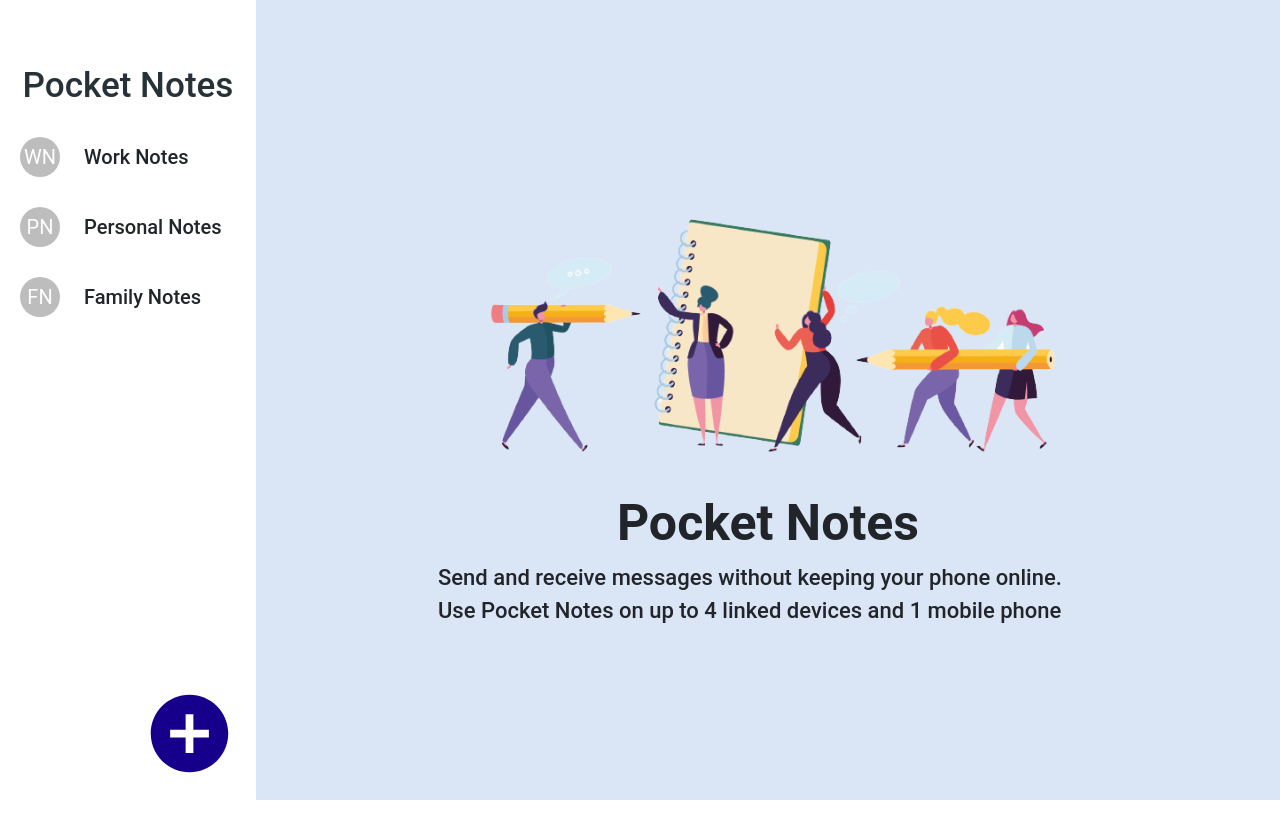
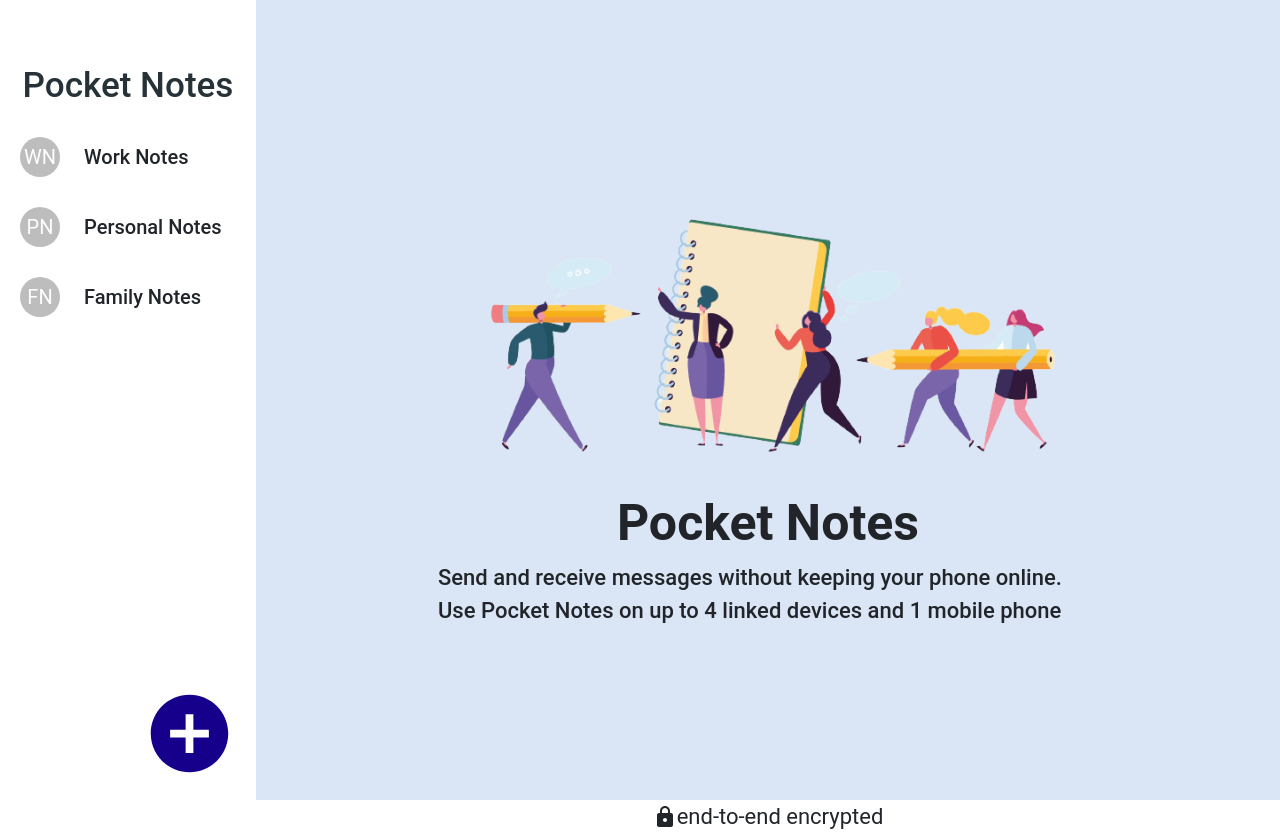
Before and after one commit to honeyharshita24/PocketNotes, a React (Create React App) app: page / in a window 1280 px wide. Before the commit the page ends 800 px from the top, so only its background shows below. Built offline with nearby package versions, Linux system fonts and the light colour scheme.

Commit message:
Created IconText molecule

```diff
--- /dev/null
+++ b/src/components/molecules/iconText/iconText.jsx
@@ -0,0 +1,17 @@
+import React, { Component } from 'react';
+import LockIcon from '../../atoms/lockIcon/lockIcon';
+import Typography1 from '../../atoms/Text/Text';
+import Box from '@mui/material/Box';
+
+class IconText extends Component {
+
+    state = {  }
+    render() {
+        return ( <Box display="flex" alignItems="center">
+                  <LockIcon/>
+                  <Typography1 styles={{fontSize :'22px' ,fontWeight : 400}} >end-to-end encrypted</Typography1>
+                </Box>);
+    }
+}
+
+export default IconText;
--- a/src/components/pages/HomePage/HomePage.jsx
+++ b/src/components/pages/HomePage/HomePage.jsx
@@ -1,10 +1,11 @@
 import React, { Component } from 'react';
 import Text from '../../atoms/Text/Text';
-import { ThemeProvider } from '@mui/material';
+import { ThemeProvider,Box } from '@mui/material';
 import theme from '../../../theme';
 import GroupName from '../../molecules/GroupName/GroupName';
 import AddIcon from '../../atoms/AddCircleIcon/AddCircleIcon';
 import ImageText from '../../molecules/imageText/imageText';
+import IconText from '../../molecules/iconText/iconText';
 
 class HomePage extends Component {
     state = {};
@@ -41,6 +42,10 @@ class HomePage extends Component {
             width: '80%',
             height: '100vh',
             backgroundColor: '#DAE5F5',
+            display : 'flex',
+            flexDirection : 'column',
+            alignItems : 'center',
+            position: 'relative'
         },
         addIcon: {
             position: 'absolute',
@@ -71,7 +76,7 @@ class HomePage extends Component {
                         </div>
                     </div>
                     <div style={this.pageStyles.rightPane}>
-                        <ImageText/>
+                        <ImageText/><IconText/>
                     </div>
                 </div>
             </ThemeProvider>
```
